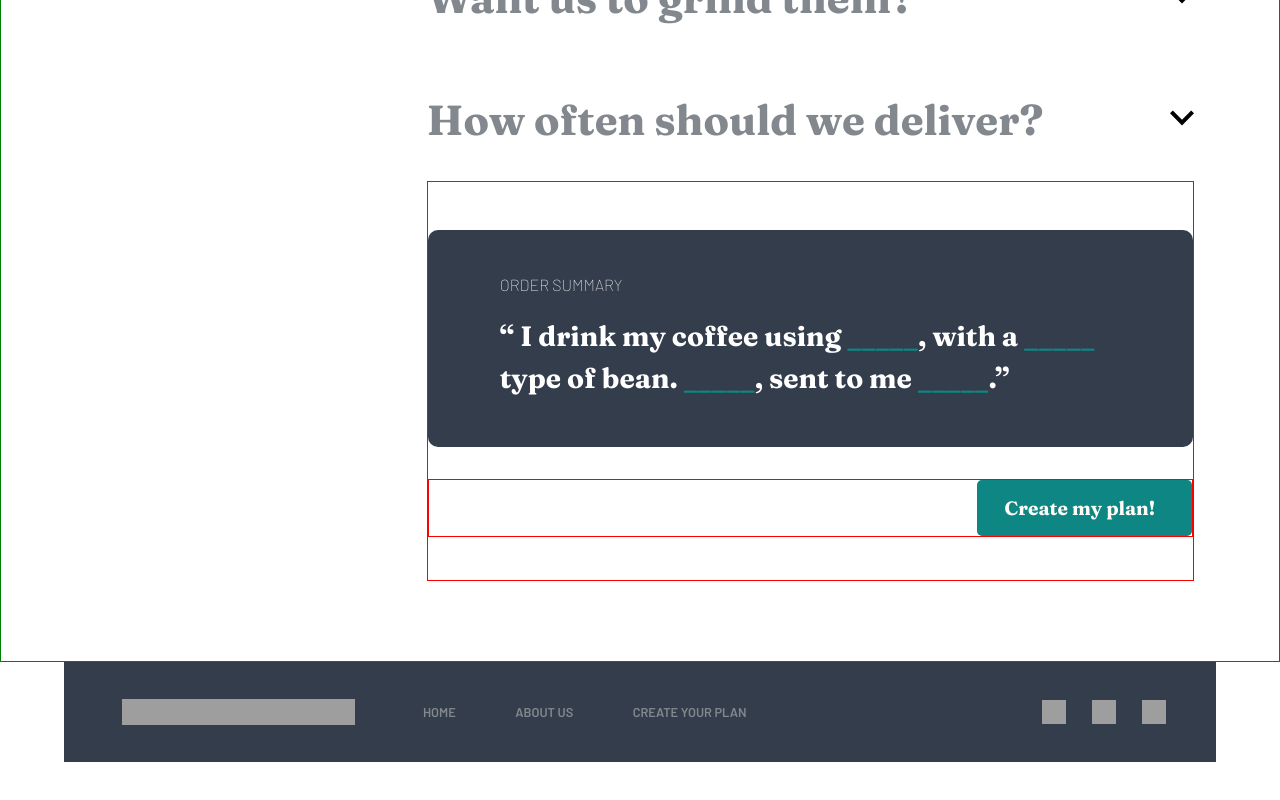
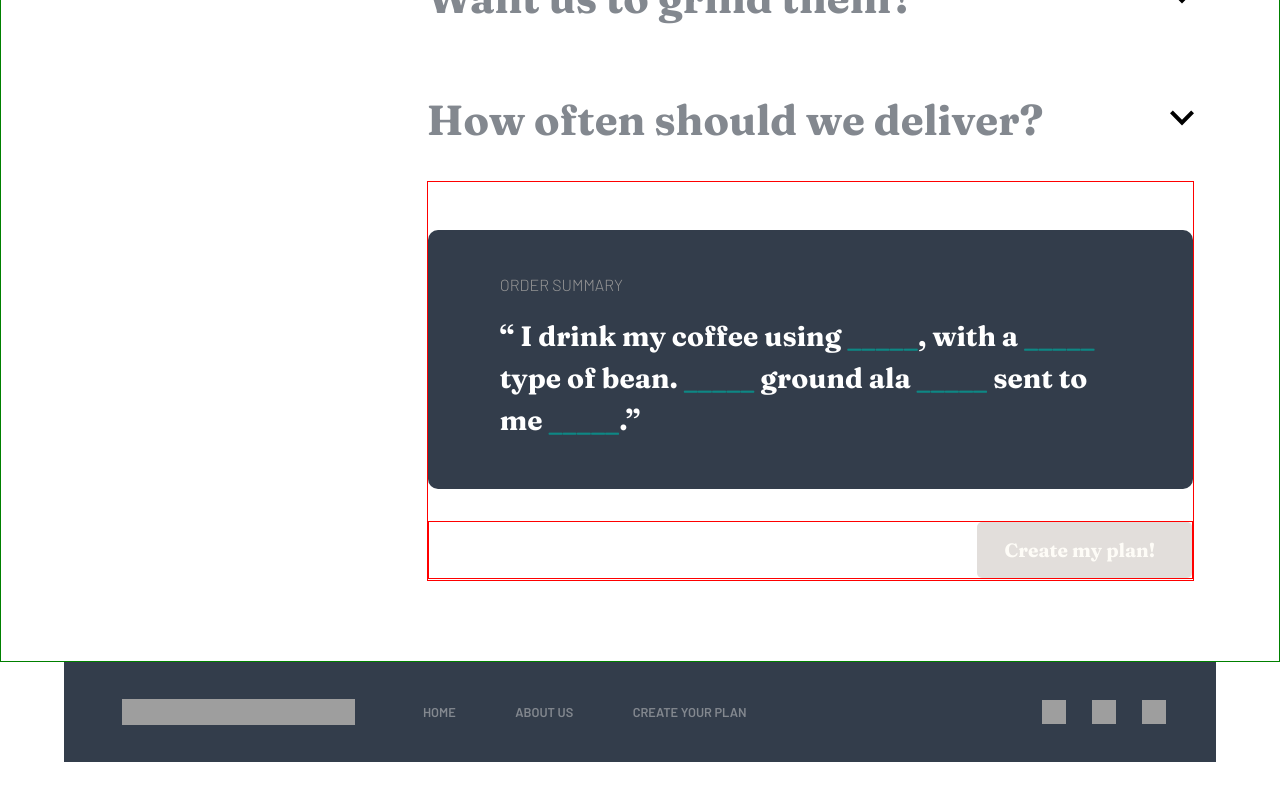
Before and after one commit to Uvacoder/abc-coffee-co, a Next.js app: page /subscribe in a window 1280 px wide. Shown: the part 1872-2672 px from the top of the page. Built offline with nearby package versions, Linux system fonts and the light colour scheme; grey boxes are pictures that could not be loaded.

Commit message:
button styling set

```diff
--- a/components/Subscribe/Choices/CreatePlan.js
+++ b/components/Subscribe/Choices/CreatePlan.js
@@ -4,19 +4,22 @@ import { useContext } from 'react'
 
 export default function CreatePlan() {
 
-    const {amountOfCoffee, handleHowMuchCoffeeSelection, handleArrowClick, isUpOrDown, howYouDrink, typeOfCoffee, typeOfGrind, deliveryFrequency} = useContext(Context)
+    const {amountOfCoffee, howYouDrink, typeOfCoffee, typeOfGrind, deliveryFrequency} = useContext(Context)
+
+    const buttonConstraints = {
+        backgroundColor: howYouDrink === "_____" || typeOfCoffee === "_____" || amountOfCoffee === "_____" || typeOfGrind === "_____" || deliveryFrequency === "_____" ? "#E2DEDB" : "",
+        pointerEvents: howYouDrink === "_____" || typeOfCoffee === "_____" || amountOfCoffee === "_____" || typeOfGrind === "_____" || deliveryFrequency === "_____" ? "none" : "",
+    }
 
     return (
         <div className={styles.container}>
             <div className={styles.orderSummary}>
                 <h4>ORDER SUMMARY</h4>
-                <h2>&ldquo; I drink my coffee using <span>{howYouDrink}</span>, with a <span>{typeOfCoffee}</span> type of bean. <span>{typeOfGrind}</span>,  sent to me <span>{deliveryFrequency}</span>.&rdquo;</h2>
-
+                <h2>&ldquo; I drink my coffee using <span>{howYouDrink}</span>, with a <span>{typeOfCoffee}</span> type of bean. <span>{amountOfCoffee}</span> ground ala <span>{typeOfGrind}</span> sent to me <span>{deliveryFrequency}</span>.&rdquo;</h2>
             </div>
-            <div className={styles.buttonContainer}>
-                <a className={styles.button} >Create my plan!</a>
+            <div className={styles.buttonContainer} >
+                <a className={styles.button} style={buttonConstraints}>Create my plan!</a>
             </div>
-
       </div>
     )
 }
--- a/context/Context.js
+++ b/context/Context.js
@@ -53,6 +53,8 @@ function ContextProvider({ children }) {
 
 
 
+
+
     return (
         <Context.Provider value={{howYouDrink, typeOfCoffee, amountOfCoffee, typeOfGrind, deliveryFrequency, handleHowYouDrinkSelection, handleWhatTypeOfCoffeeSelection, handleHowMuchCoffeeSelection, handleTypeOfGrindSelection, handleDeliveryFrequencySelection, handleArrowClick, isUpOrDown}} >
             {children}
--- a/styles/Subscribe/CreatePlan.module.scss
+++ b/styles/Subscribe/CreatePlan.module.scss
@@ -18,10 +18,8 @@
 
     h4 {
         font-family: V.$barlow;
-        color: #FFFFFF;
-        font-weight: 100;
-
-
+        color: #979797;
+        font-weight: 300;
     }
 
     h2 {
@@ -30,7 +28,6 @@
         line-height: 1.5;
         font-size: 1.75rem;
         margin-top: 0;
-
     }
     span {
         font-family: V.$fraunce;
```
